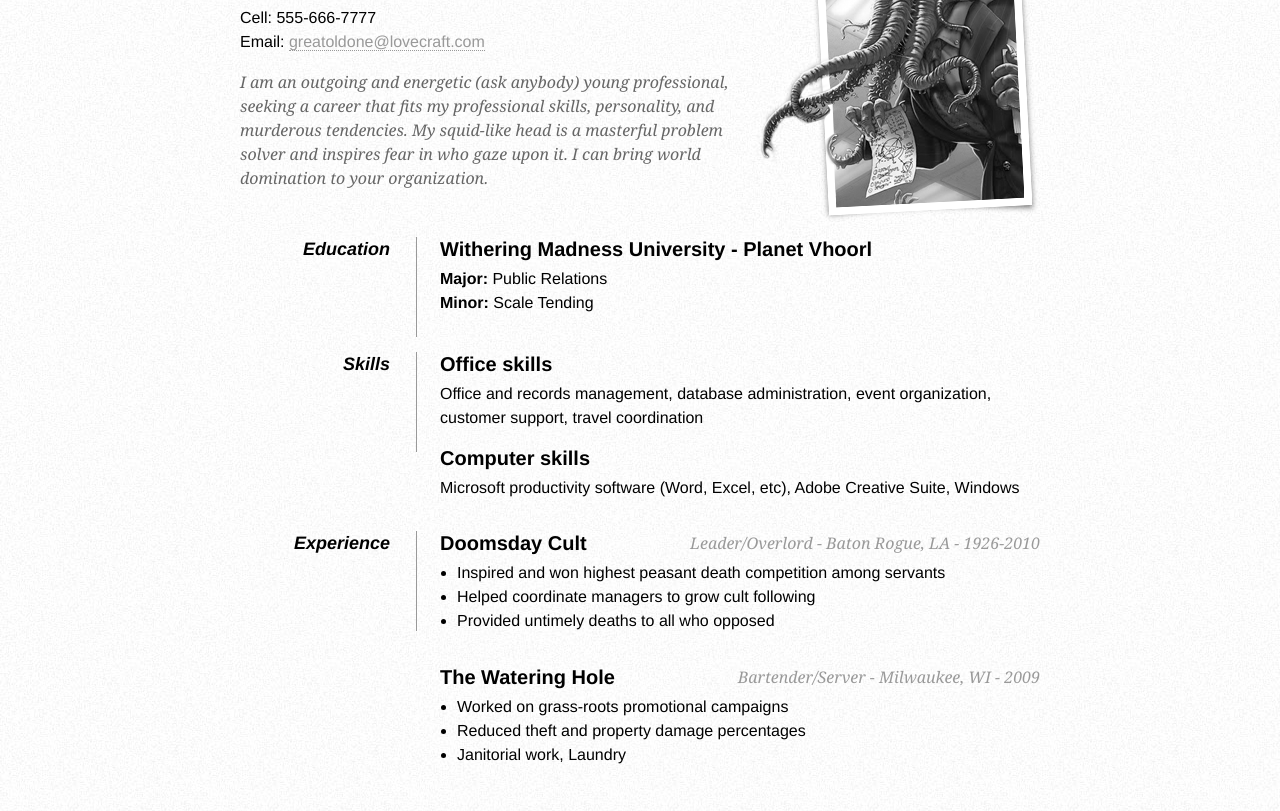
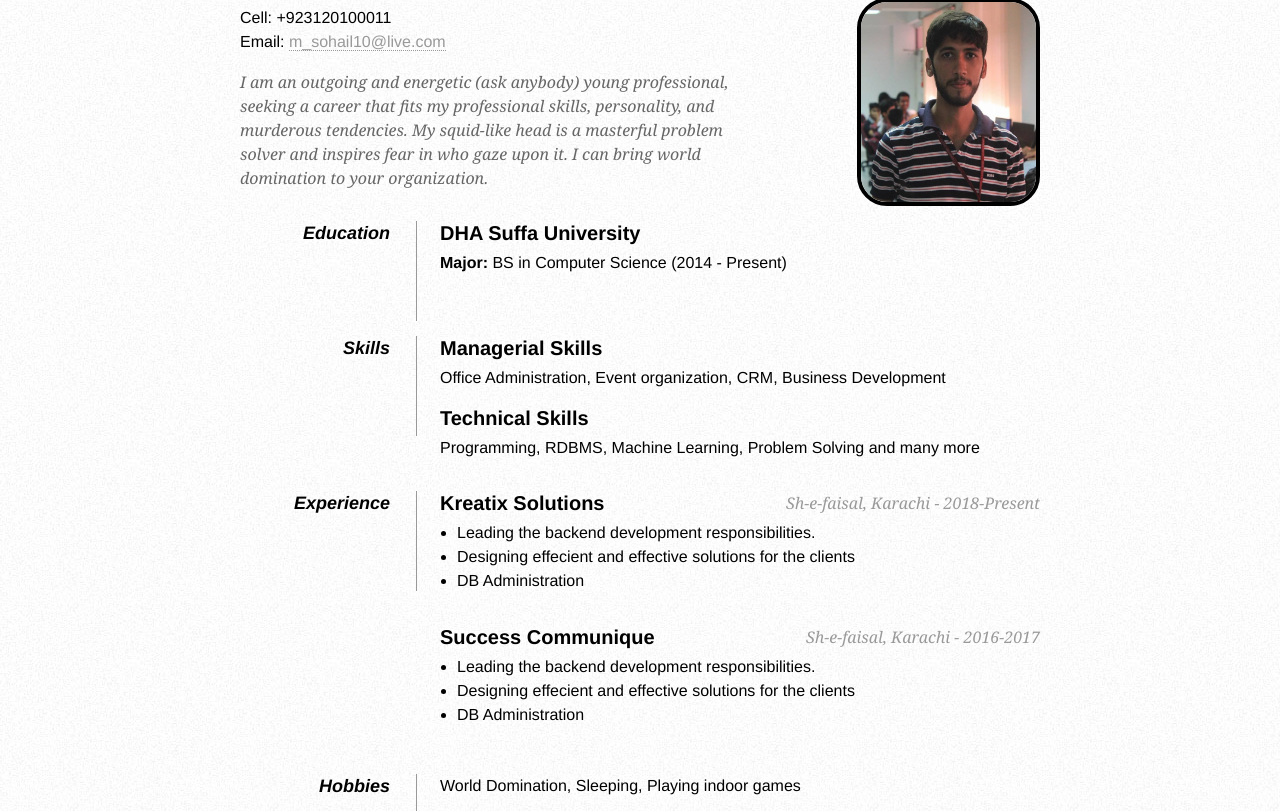
Before and after one commit to MSohailMemon/CV, a plain HTML site: page index.html in a window 1280 px wide. Shown: the part 91-902 px from the top of the page. Drawn offline with Linux system fonts and the light colour scheme.

Commit message:
new changes

```diff
--- a/index.html
+++ b/index.html
@@ -32,18 +32,20 @@
 <body>
 
     <div id="page-wrap">
-
-        <img src="images/cthulu.png" alt="Photo of Cthulu" id="pic" />
-
+        <img src="images/pic.jpg" alt="Photo of Cthulu" id="pic" height="200px" width="175px" style="
+    margin-top: 49px;
+    border-radius: 30px;
+    border: black 4px solid;
+"/>
         <div id="contact-info" class="vcard">
 
             <!-- Microformats! -->
 
-            <h1 class="fn">C'thulhu</h1>
+            <h1 class="fn">Muhammad Sohail</h1>
 
             <p>
-                Cell: <span class="tel">555-666-7777</span><br />
-                Email: <a class="email" href="mailto:greatoldone@lovecraft.com">greatoldone@lovecraft.com</a>
+                Cell: <span class="tel">+923120100011</span><br />
+                Email: <a class="email" href="mailto:m_sohail10@live.com">m_sohail10@live.com</a>
             </p>
         </div>
 
@@ -63,45 +65,46 @@
 
             <dt>Education</dt>
             <dd>
-                <h2>Withering Madness University - Planet Vhoorl</h2>
-                <p><strong>Major:</strong> Public Relations<br />
-                   <strong>Minor:</strong> Scale Tending</p>
+                <h2>DHA Suffa University</h2>
+                <p><strong>Major:</strong> BS in Computer Science (2014 - Present)<br />
+
             </dd>
 
             <dd class="clear"></dd>
 
             <dt>Skills</dt>
             <dd>
-                <h2>Office skills</h2>
-                <p>Office and records management, database administration, event organization, customer support, travel coordination</p>
+                <h2>Managerial Skills</h2>
+                <p>Office Administration, Event organization, CRM, Business Development</p>
 
-                <h2>Computer skills</h2>
-                <p>Microsoft productivity software (Word, Excel, etc), Adobe Creative Suite, Windows</p>
+                <h2>Technical Skills</h2>
+                <p>Programming, RDBMS, Machine Learning, Problem Solving and many more</p>
             </dd>
 
             <dd class="clear"></dd>
 
             <dt>Experience</dt>
             <dd>
-                <h2>Doomsday Cult <span>Leader/Overlord - Baton Rogue, LA - 1926-2010</span></h2>
+                <h2>Kreatix Solutions <span>Sh-e-faisal, Karachi - 2018-Present</span></h2>
                 <ul>
-                    <li>Inspired and won highest peasant death competition among servants</li>
-                    <li>Helped coordinate managers to grow cult following</li>
-                    <li>Provided untimely deaths to all who opposed</li>
+                    <li>Leading the backend development responsibilities.</li>
+                    <li>Designing effecient and effective solutions for the clients</li>
+                    <li>DB Administration</li>
+                </ul>
+				<h2>Success Communique <span>Sh-e-faisal, Karachi - 2016-2017</span></h2>
+                <ul>
+                    <li>Leading the backend development responsibilities.</li>
+                    <li>Designing effecient and effective solutions for the clients</li>
+                    <li>DB Administration</li>
                 </ul>
 
-                <h2>The Watering Hole <span>Bartender/Server - Milwaukee, WI - 2009</span></h2>
-                <ul>
-                    <li>Worked on grass-roots promotional campaigns</li>
-                    <li>Reduced theft and property damage percentages</li>
-                    <li>Janitorial work, Laundry</li>
-                </ul>
+
             </dd>
 
             <dd class="clear"></dd>
 
             <dt>Hobbies</dt>
-            <dd>World Domination, Deep Sea Diving, Murder Most Foul</dd>
+            <dd>World Domination, Sleeping, Playing indoor games</dd>
 
             <dd class="clear"></dd>
 
```
Also changed, not shown: images/pic.jpg (added).
